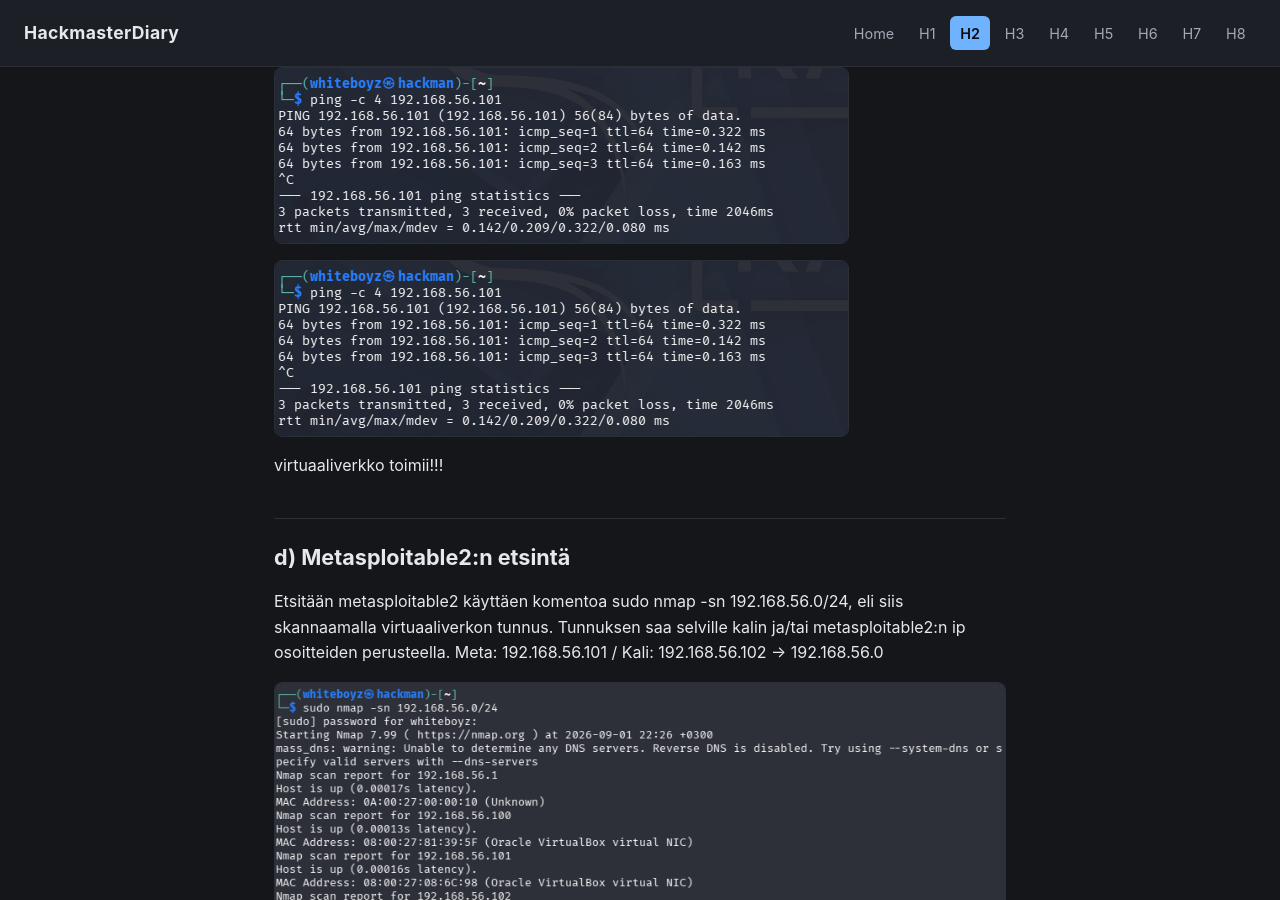
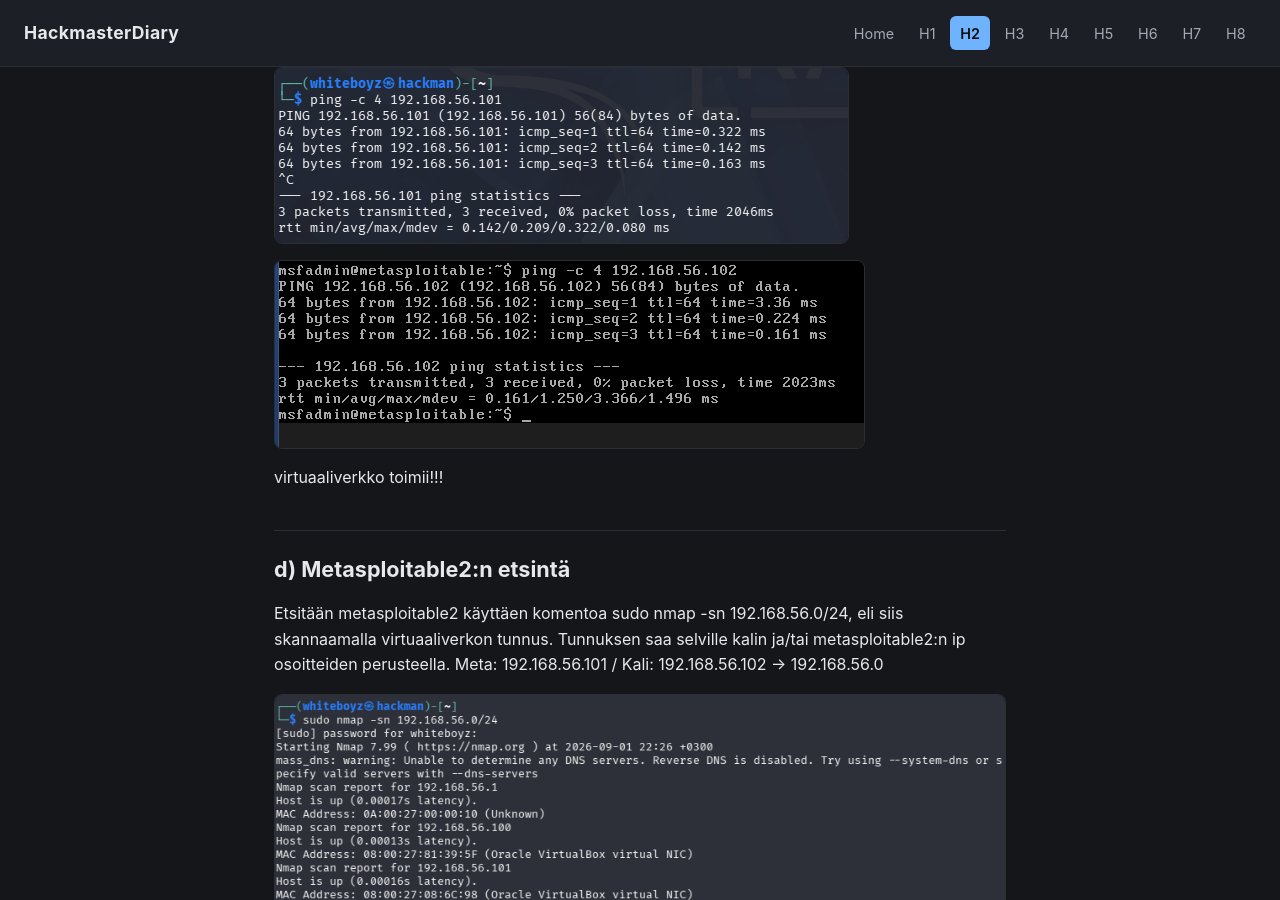
Before and after one commit to boyzcodez/HackmasterDiary, a Jekyll site: the page built from h2.md, in a window 1280 px wide and 900 px high, scrolled down 4047 px. Built offline with Jekyll 4.4.1, drawn with Linux system fonts in a browser that asks for light colours.

Commit message:
h2 c) change

```diff
--- a/h2.md
+++ b/h2.md
@@ -92,7 +92,7 @@ Ping:
 
 ![Description of the screenshot]({{ '/assets/h2_images/KaliConnectionToMeta.png' | relative_url }})
 
-![Description of the screenshot]({{ '/assets/h2_images/KaliConnectionToMeta.png' | relative_url }})
+![Description of the screenshot]({{ '/assets/h2_images/MetaConnectionToKali.png' | relative_url }})
 
 virtuaaliverkko toimii!!!
 
```
